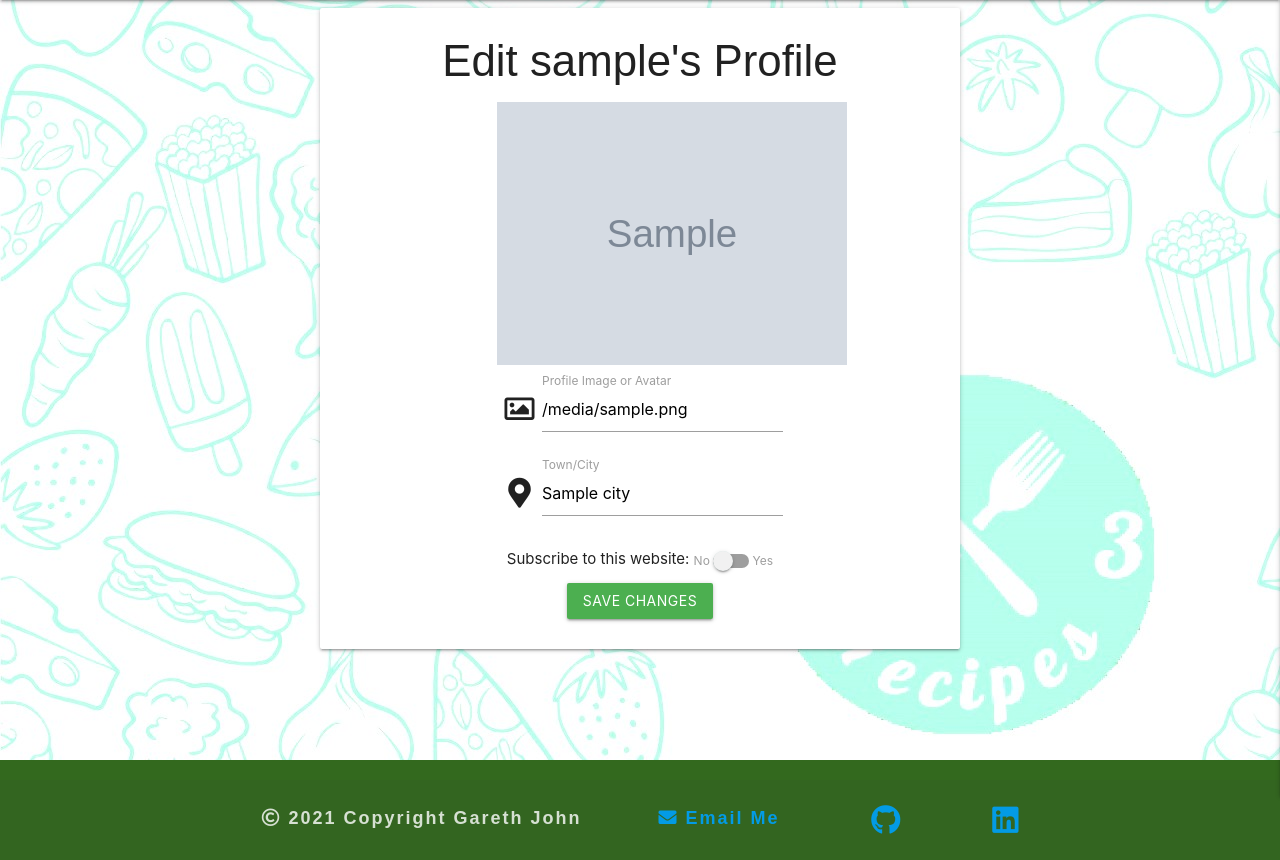
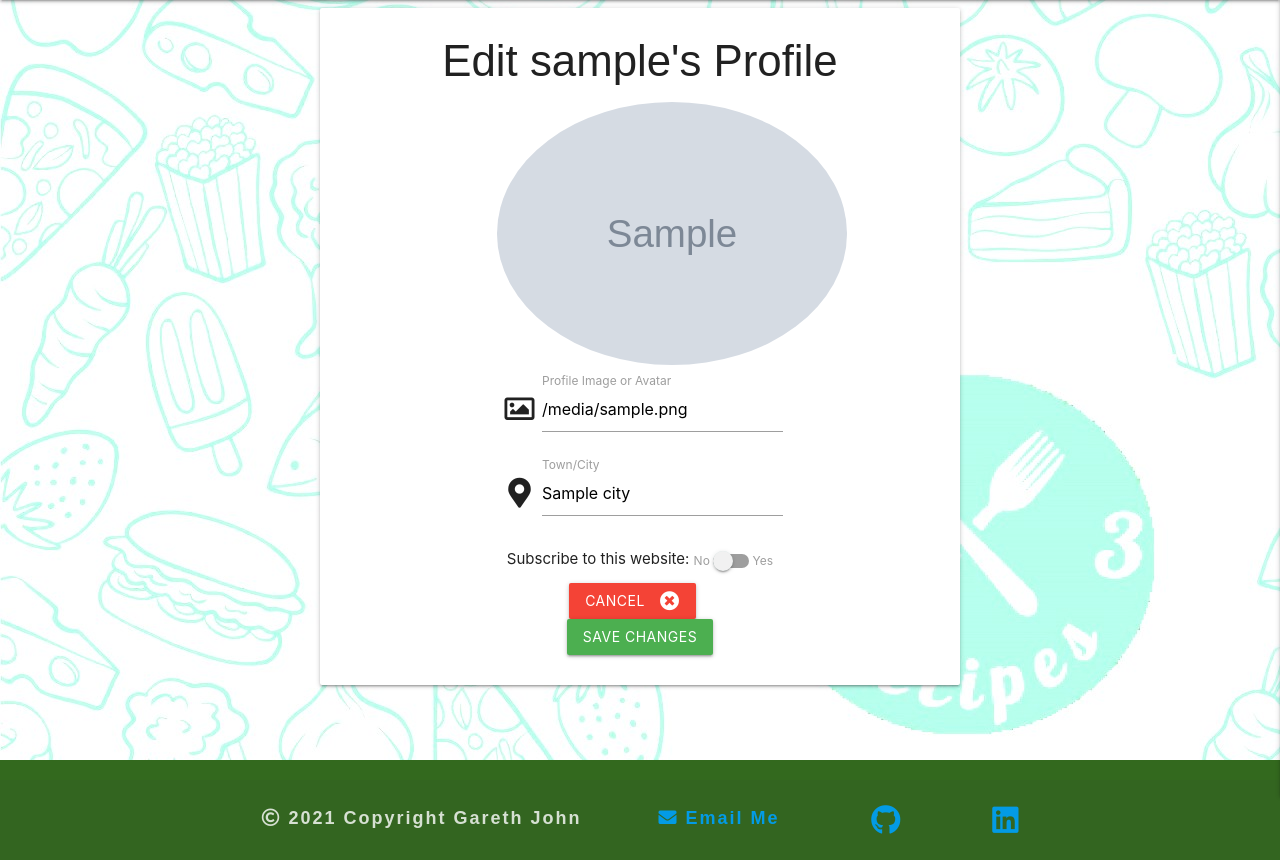
Before and after one commit to GazzaJ/CI-MS3-W3Recipes, a Flask app: page /edit_profile in a window 1280 px wide. Shown: the part 64-924 px from the top of the page. Run offline with Flask 2, Linux system fonts and the light colour scheme; the visitor is signed in with stand-in values (Sample User, id 1); grey boxes marked "Sample" are stand-in pictures; a database or web service that is not in the repository returns one stand-in record (values such as "Sample title"); some libraries are stand-ins or nearby versions; some web fonts are replaced.

Commit message:
Add and style a Cancel button to Edit Profile page

```diff
--- a/static/css/style.css
+++ b/static/css/style.css
@@ -274,6 +274,10 @@
     margin-bottom: 2rem;
 }
 
+#pro-edit-cancel {
+    margin-right: 1rem;
+}
+
 /*---------- Media Queries ----------*/
 
 @media (max-width: 43rem) {
--- a/templates/edit_profile.html
+++ b/templates/edit_profile.html
@@ -9,7 +9,7 @@
         </h3>
         <!-- User Profile Image -->
         <div class="col s12 m6 offset-m3 center-align">
-            <img class="user-img" src="{{ image }}" alt="{{ username }}'s' profile photo">
+            <img class="user-img circle" src="{{ image }}" alt="{{ username }}'s' profile photo">
         </div>
         <div class="input-field col s12 m6 offset-m3 center-align">
             <i class="far fa-image prefix" aria-hidden="true"></i>
@@ -48,6 +48,9 @@
         </div>
         <!-- Submit Button -->
         <div id="profile-edit" class="col s12 m6 offset-m3 center-align">
+            <a id="pro-edit-cancel" href="{{ url_for('profile', username=session['user']) }}" class="btn red">
+                Cancel <i class="fas fa-times-circle right"></i>
+            </a>
             <button class="btn waves-effect waves-light green" type="submit" name="action">
                 Save Changes
             </button>
```
